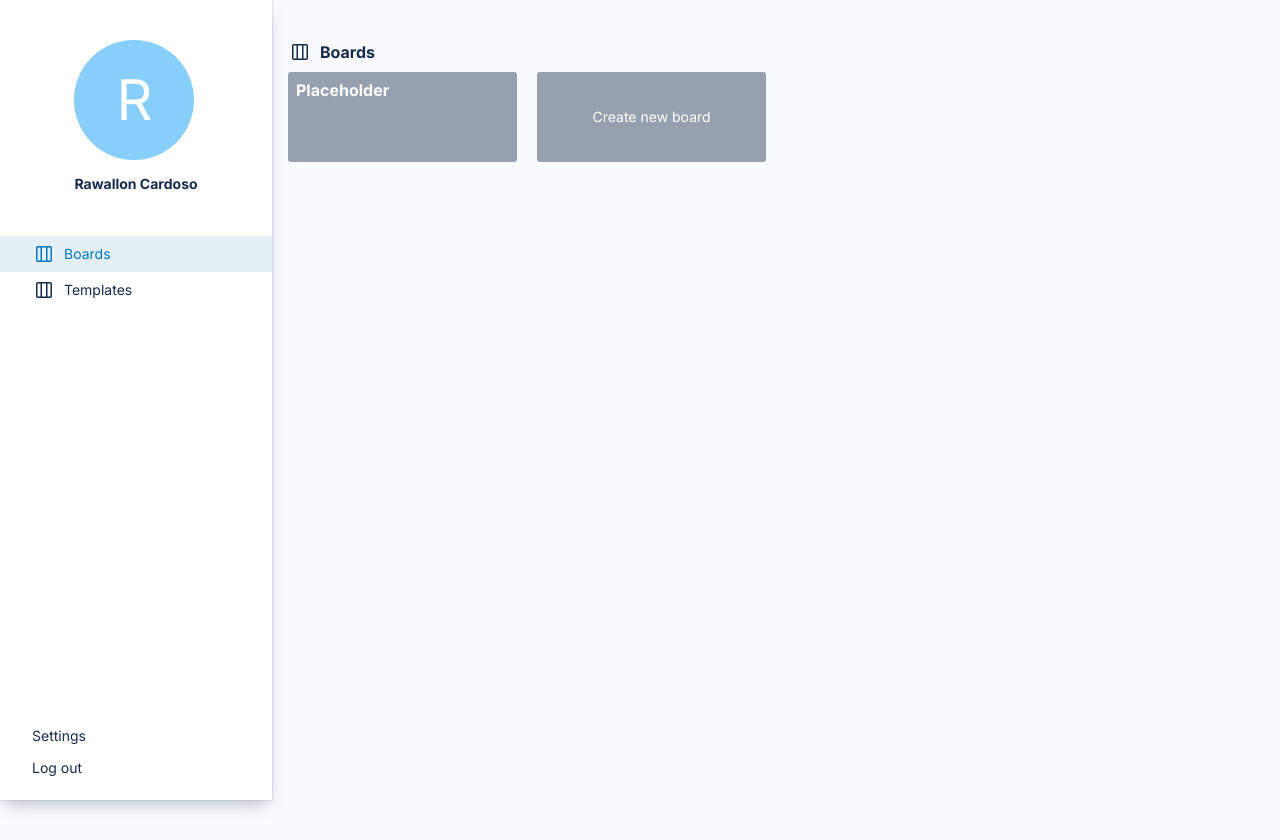
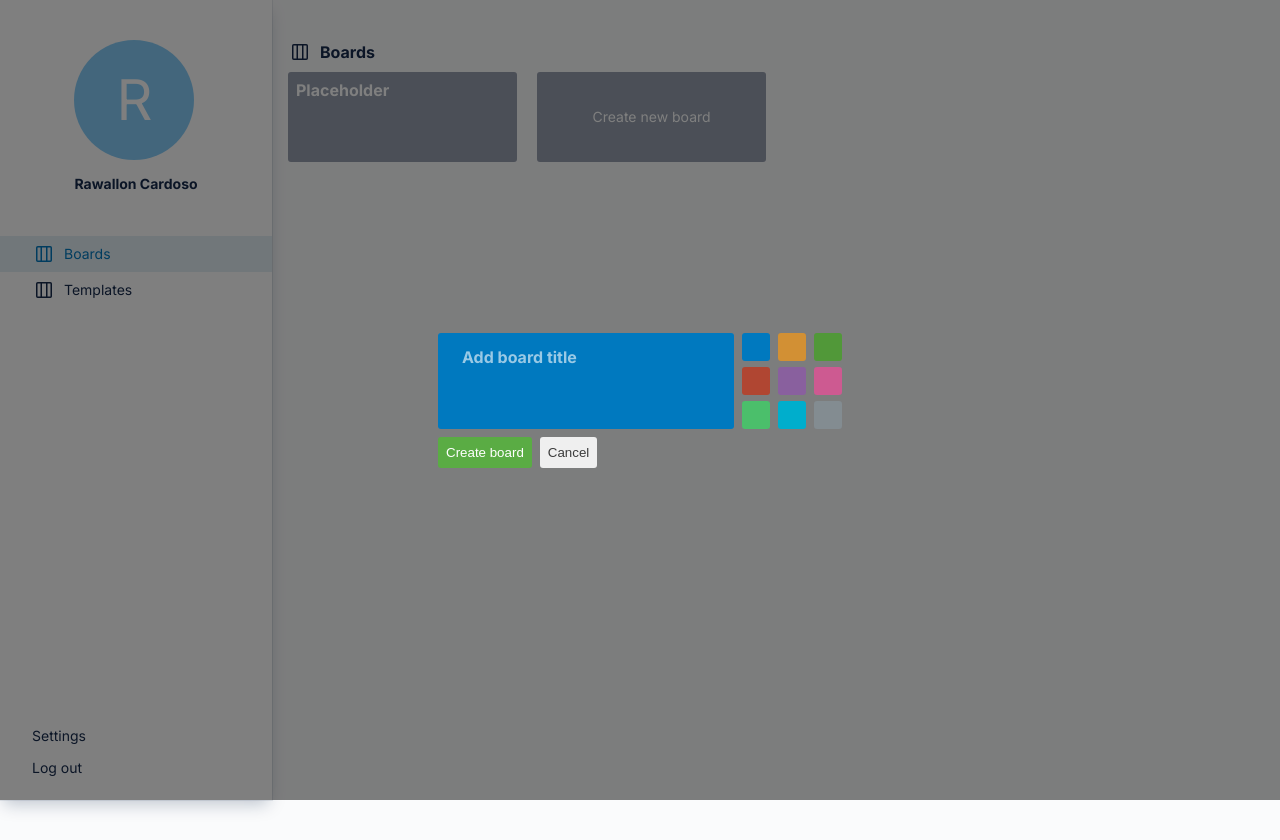
Before and after one commit to Rawallon/trello-clone-next, a Next.js app: page / in a window 1280 px wide. Built offline with nearby package versions, Linux system fonts and the light colour scheme; what @mswjs/data would draw is missing.

Commit message:
Created Add board modal component

```diff
--- /dev/null
+++ b/src/components/BoardListing/AddBoardModal/addboardmodal.module.css
@@ -0,0 +1,123 @@
+.modalWrapper {
+  position: absolute;
+  width: 100%;
+  height: 100%;
+  top: 0;
+  left: 0;
+
+  display: flex;
+  /* align-items: center; */
+  justify-content: center;
+  color: #172b4d;
+}
+
+.background {
+  background: rgba(0, 0, 0, 0.5);
+  z-index: 1;
+  position: fixed;
+  width: 100%;
+  height: 100%;
+  top: 0;
+  left: 0;
+}
+
+.modalBodyWrapper {
+  width: 100%;
+  height: 100%;
+  z-index: 2;
+
+  position: relative;
+  display: flex;
+  align-items: center;
+  justify-content: center;
+}
+.modalBody {
+  display: flex;
+  flex-direction: column;
+}
+
+.modalBody button {
+  cursor: pointer;
+  box-shadow: none;
+  border: none;
+  border-radius: 3px;
+  padding: 8px;
+  text-align: left;
+  user-select: none;
+  transition: 300ms;
+  background-color: #5aac44;
+  color: #fff;
+}
+
+.modalBody button:disabled {
+  background-color: #f4f5f7;
+}
+.modalBody button:hover {
+  background-color: #61bd4f;
+}
+.modalBody .cancelBtn {
+  margin-left: 8px;
+  background-color: rgb(239, 239, 239);
+  color: rgb(59, 59, 59);
+}
+.modalBody .cancelBtn:hover {
+  background-color: rgb(248, 247, 247);
+}
+
+.cardWrapper {
+  display: flex;
+}
+
+.fakeCard {
+  margin-bottom: 8px;
+  background: #000;
+  border-radius: 3px;
+  color: #fff;
+  height: 96px;
+  padding: 10px 10px 10px 16px;
+  position: relative;
+  width: 296px;
+  transition: 0.3s;
+}
+
+.fakeCard input {
+  width: 100%;
+  font-size: 16px;
+  font-weight: 700;
+  line-height: 24px;
+  padding: 2px 8px;
+  border: 0;
+  background: transparent;
+  font-weight: bold;
+}
+.fakeCard input:hover {
+  background: rgba(255, 255, 255, 0.15);
+}
+
+.fakeCard input:focus {
+  outline: 0;
+  background: rgba(255, 255, 255, 0.3);
+}
+
+.fakeCard input::placeholder {
+  color: rgba(255, 255, 255, 0.6);
+}
+
+.colorHolder {
+  width: 100px;
+  height: 96px;
+  display: flex;
+  flex-wrap: wrap;
+  justify-content: space-between;
+  list-style: none;
+  margin: 0 0 0 8px;
+}
+
+.colorHolder > div {
+  width: 28px;
+  height: 28px;
+  margin-bottom: 6px;
+  border-radius: 3px;
+  box-shadow: none;
+  cursor: pointer;
+}
--- /dev/null
+++ b/src/components/BoardListing/AddBoardModal/index.js
@@ -0,0 +1,57 @@
+import { useEffect, useRef, useState } from 'react';
+import { createPortal } from 'react-dom';
+import { useBoard } from '../../../context/BoardContext';
+import styles from './addboardmodal.module.css';
+
+function AddBoardModal(props) {
+  const { bgOptions } = useBoard();
+  const ref = useRef();
+  const [mounted, setMounted] = useState(false);
+  const [currentColor, setCurrentColor] = useState(bgOptions[0]);
+  const [inputText, setInputText] = useState('');
+
+  useEffect(() => {
+    ref.current = document.querySelector('#modal');
+    setMounted(true);
+  }, []);
+
+  if (!mounted) return null;
+
+  function onChangeHandle(event) {
+    setInputText(event.target.value);
+  }
+  return createPortal(
+    <div className={styles.modalWrapper}>
+      <div className={styles.background} />
+      <div className={styles.modalBodyWrapper}>
+        <div className={styles.modalBody}>
+          <div className={styles.cardWrapper}>
+            <div
+              className={styles.fakeCard}
+              style={{ backgroundColor: currentColor }}>
+              <input
+                type="text"
+                value={inputText}
+                onChange={onChangeHandle}
+                placeholder="Add board title"
+              />
+            </div>
+            <div className={styles.colorHolder}>
+              {bgOptions.map((color) => (
+                <div
+                  style={{ backgroundColor: color }}
+                  onClick={() => setCurrentColor(color)}></div>
+              ))}
+            </div>
+          </div>
+          <div>
+            <button>Create board</button>
+            <button className={styles.cancelBtn}>Cancel</button>
+          </div>
+        </div>
+      </div>
+    </div>,
+    ref.current,
+  );
+}
+export default AddBoardModal;
--- a/src/pages/index.js
+++ b/src/pages/index.js
@@ -1,10 +1,12 @@
 import Link from 'next/link';
+import AddBoardModal from '../components/BoardListing/AddBoardModal';
 import { TableIcon } from '../components/Icons';
 import styles from '../styles/BoardListing.module.css';
 
 function Home(props) {
   return (
     <div className={styles.wrapper}>
+      <AddBoardModal />
       <div className={styles.profileHolder}>
         <div>
           <div className={styles.profPicture}>R</div>
```
